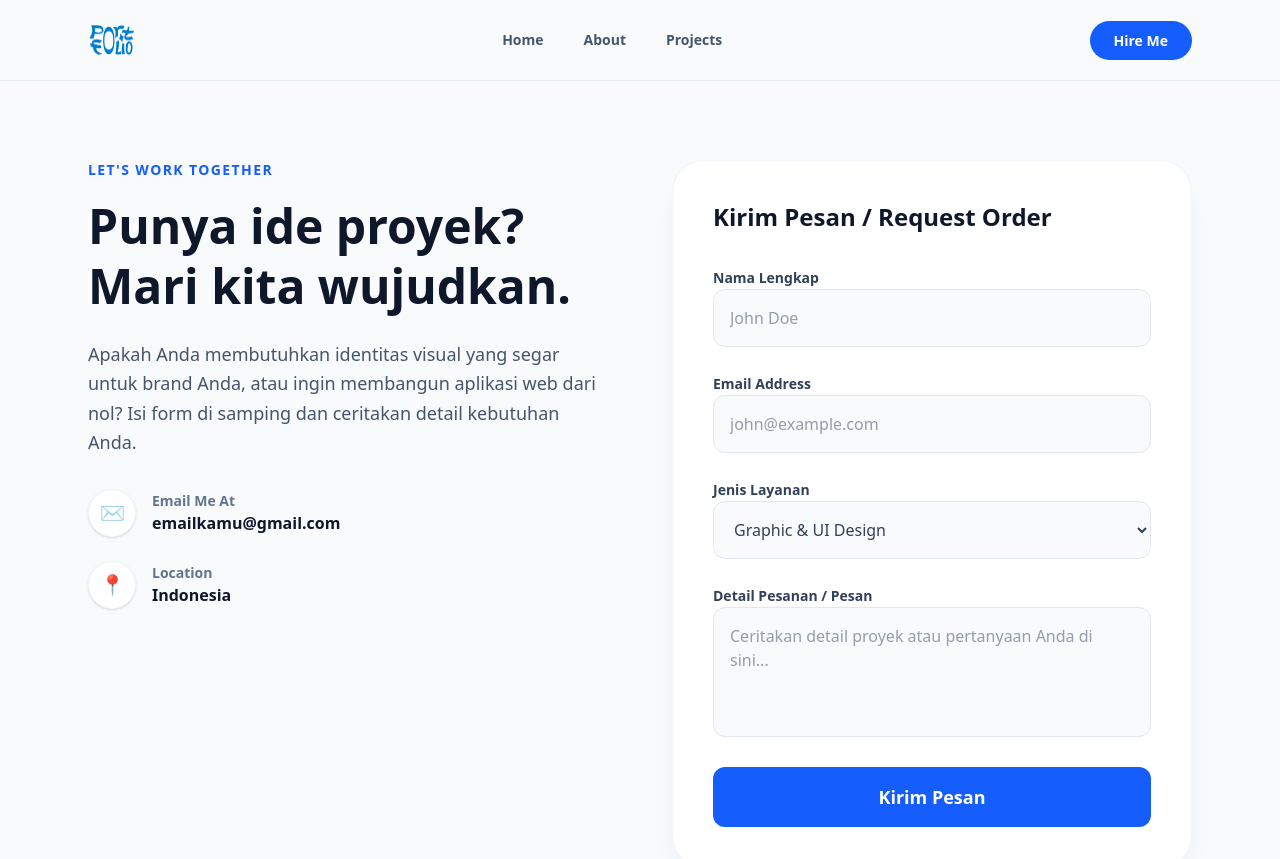
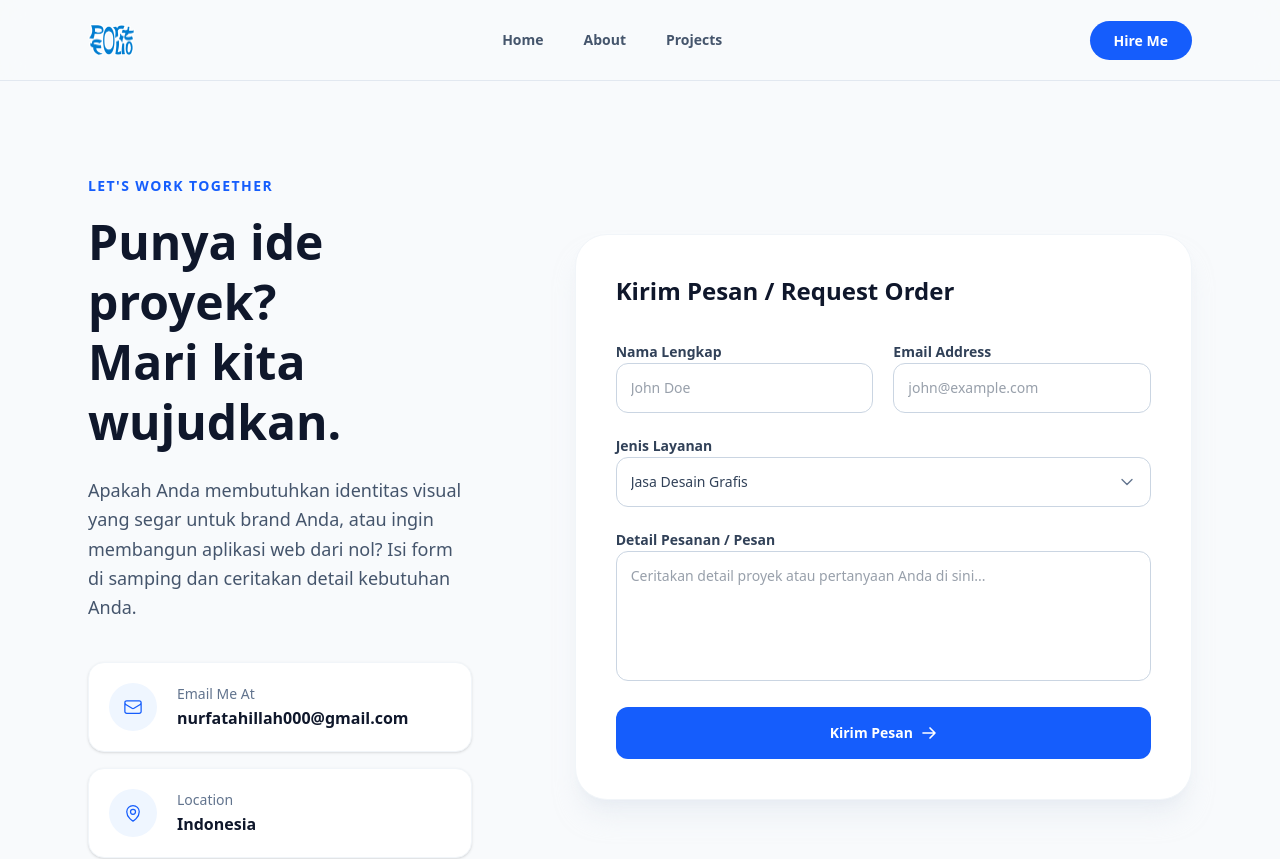
Before and after one commit to Nathh-n/nathnporto, a Next.js app: page /order in a window 1280 px wide. Shown: the top 859 px of the page. Built offline with nearby package versions, Linux system fonts and the light colour scheme.

Commit message:
dashboarduser

```diff
--- a/src/app/(user)/order/page.tsx
+++ b/src/app/(user)/order/page.tsx
@@ -1,14 +1,13 @@
 "use client";
 
 import { useState } from "react";
-// Import supabase jika nanti form ini mau langsung disimpan ke database
 // import { supabase } from "@/lib/supabase";
 
 export default function OrderPage() {
   const [formData, setFormData] = useState({
     name: "",
     email: "",
-    service: "Graphic Design",
+    service: "Jasa Desain Grafis", // Disesuaikan dengan opsi statis
     message: ""
   });
 
@@ -21,11 +20,11 @@ export default function OrderPage() {
   };
 
   return (
-    <div className="min-h-[calc(100vh-6rem)] bg-slate-50 py-16">
-      <div className="max-w-6xl mx-auto px-6 grid grid-cols-1 lg:grid-cols-2 gap-16 items-start">
+    <div className="min-h-[calc(100vh-6rem)] bg-slate-50 py-12 md:py-20 flex items-center">
+      <div className="max-w-6xl mx-auto px-6 w-full grid grid-cols-1 lg:grid-cols-12 gap-12 lg:gap-16 items-center">
 
-        {/* Bagian Kiri: Teks Informasi */}
-        <div>
+        {/* Bagian Kiri: Teks & Info Kontak */}
+        <div className="lg:col-span-5 flex flex-col h-full justify-center">
           <span className="text-blue-600 font-bold tracking-widest uppercase text-sm mb-4 block">
             Let's Work Together
           </span>
@@ -33,40 +32,54 @@ export default function OrderPage() {
             Punya ide proyek? <br />
             Mari kita wujudkan.
           </h1>
-          <p className="text-lg text-slate-600 mb-8 leading-relaxed">
+          <p className="text-lg text-slate-600 mb-10 leading-relaxed max-w-sm">
             Apakah Anda membutuhkan identitas visual yang segar untuk brand Anda, atau ingin membangun aplikasi web dari nol? Isi form di samping dan ceritakan detail kebutuhan Anda.
           </p>
 
-          <div className="space-y-6">
-            <div className="flex items-center gap-4">
-              <div className="w-12 h-12 bg-white rounded-full flex items-center justify-center shadow-sm text-xl border border-slate-100">✉️</div>
+          {/* Info Kontak Cards (Menggunakan SVG Icons) */}
+          <div className="space-y-4 max-w-sm">
+            {/* Card Email */}
+            <div className="bg-white p-5 rounded-2xl shadow-sm border border-slate-100 flex items-center gap-5 hover:shadow-md transition-shadow">
+              <div className="w-12 h-12 bg-blue-50 rounded-full flex items-center justify-center text-blue-600 shrink-0">
+                <svg xmlns="http://www.w3.org/2000/svg" fill="none" viewBox="0 0 24 24" strokeWidth={1.5} stroke="currentColor" className="w-5 h-5">
+                  <path strokeLinecap="round" strokeLinejoin="round" d="M21.75 6.75v10.5a2.25 2.25 0 0 1-2.25 2.25h-15a2.25 2.25 0 0 1-2.25-2.25V6.75m19.5 0A2.25 2.25 0 0 0 19.5 4.5h-15a2.25 2.25 0 0 0-2.25 2.25m19.5 0v.243a2.25 2.25 0 0 1-1.07 1.916l-7.5 4.615a2.25 2.25 0 0 1-2.36 0L3.32 8.91a2.25 2.25 0 0 1-1.07-1.916V6.75" />
+                </svg>
+              </div>
               <div>
-                <p className="text-sm font-bold text-slate-500">Email Me At</p>
-                <p className="text-slate-900 font-semibold">emailkamu@gmail.com</p>
+                <p className="text-sm text-slate-500 mb-0.5 font-medium">Email Me At</p>
+                <p className="text-slate-900 font-bold text-base">nurfatahillah000@gmail.com</p>
               </div>
             </div>
-            <div className="flex items-center gap-4">
-              <div className="w-12 h-12 bg-white rounded-full flex items-center justify-center shadow-sm text-xl border border-slate-100">📍</div>
+
+            {/* Card Location */}
+            <div className="bg-white p-5 rounded-2xl shadow-sm border border-slate-100 flex items-center gap-5 hover:shadow-md transition-shadow">
+              <div className="w-12 h-12 bg-blue-50 rounded-full flex items-center justify-center text-blue-600 shrink-0">
+                <svg xmlns="http://www.w3.org/2000/svg" fill="none" viewBox="0 0 24 24" strokeWidth={1.5} stroke="currentColor" className="w-5 h-5">
+                  <path strokeLinecap="round" strokeLinejoin="round" d="M15 10.5a3 3 0 1 1-6 0 3 3 0 0 1 6 0Z" />
+                  <path strokeLinecap="round" strokeLinejoin="round" d="M19.5 10.5c0 7.142-7.5 11.25-7.5 11.25S4.5 17.642 4.5 10.5a7.5 7.5 0 1 1 15 0Z" />
+                </svg>
+              </div>
               <div>
-                <p className="text-sm font-bold text-slate-500">Location</p>
-                <p className="text-slate-900 font-semibold">Indonesia</p>
+                <p className="text-sm text-slate-500 mb-0.5 font-medium">Location</p>
+                <p className="text-slate-900 font-bold text-base">Indonesia</p>
               </div>
             </div>
           </div>
         </div>
 
         {/* Bagian Kanan: Form Order */}
-        <div className="bg-white p-8 md:p-10 rounded-[2rem] border border-slate-100 shadow-xl shadow-slate-200/40">
+        <div className="lg:col-span-7 bg-white p-8 md:p-10 rounded-[2rem] shadow-xl shadow-slate-200/50 border border-slate-100">
           <h2 className="text-2xl font-bold text-slate-900 mb-8">Kirim Pesan / Request Order</h2>
 
-          <form onSubmit={handleSubmit} className="space-y-6">
+          <form onSubmit={handleSubmit} className="space-y-5">
 
+            <div className="grid grid-cols-1 md:grid-cols-2 gap-5">
               <div className="space-y-2">
-              <label className="text-sm font-bold text-slate-700">Nama Lengkap</label>
+                <label className="text-sm font-semibold text-slate-700">Nama Lengkap</label>
                 <input
                   type="text"
                   required
-                className="w-full bg-slate-50 border border-slate-200 rounded-xl p-4 text-slate-700 focus:outline-none focus:border-blue-500 focus:ring-2 focus:ring-blue-200 transition-all"
+                  className="w-full bg-white border border-slate-300 rounded-xl p-3.5 text-slate-700 focus:outline-none focus:border-blue-600 focus:ring-1 focus:ring-blue-600 transition-all text-sm"
                   placeholder="John Doe"
                   value={formData.name}
                   onChange={(e) => setFormData({...formData, name: e.target.value})}
@@ -74,37 +87,43 @@ export default function OrderPage() {
               </div>
 
               <div className="space-y-2">
-              <label className="text-sm font-bold text-slate-700">Email Address</label>
+                <label className="text-sm font-semibold text-slate-700">Email Address</label>
                 <input
                   type="email"
                   required
-                className="w-full bg-slate-50 border border-slate-200 rounded-xl p-4 text-slate-700 focus:outline-none focus:border-blue-500 focus:ring-2 focus:ring-blue-200 transition-all"
+                  className="w-full bg-white border border-slate-300 rounded-xl p-3.5 text-slate-700 focus:outline-none focus:border-blue-600 focus:ring-1 focus:ring-blue-600 transition-all text-sm"
                   placeholder="john@example.com"
                   value={formData.email}
                   onChange={(e) => setFormData({...formData, email: e.target.value})}
                 />
               </div>
+            </div>
 
             <div className="space-y-2">
-              <label className="text-sm font-bold text-slate-700">Jenis Layanan</label>
+              <label className="text-sm font-semibold text-slate-700">Jenis Layanan</label>
+              <div className="relative">
                 <select
-                className="w-full bg-slate-50 border border-slate-200 rounded-xl p-4 text-slate-700 focus:outline-none focus:border-blue-500 focus:ring-2 focus:ring-blue-200 transition-all font-medium"
+                  className="w-full bg-white border border-slate-300 rounded-xl p-3.5 text-slate-700 focus:outline-none focus:border-blue-600 focus:ring-1 focus:ring-blue-600 transition-all text-sm appearance-none cursor-pointer"
                   value={formData.service}
                   onChange={(e) => setFormData({...formData, service: e.target.value})}
                 >
-                <option value="Graphic Design">Graphic & UI Design</option>
-                <option value="Web Development">Web Development</option>
-                <option value="IoT/Hardware">IoT Prototyping</option>
-                <option value="Other">Lainnya</option>
+                  <option value="Jasa Desain Grafis">Jasa Desain Grafis</option>
+                  <option value="Jasa Pembuatan Website / Coding">Jasa Pembuatan Website / Coding</option>
                 </select>
+                <div className="absolute inset-y-0 right-4 flex items-center pointer-events-none text-slate-500">
+                  <svg xmlns="http://www.w3.org/2000/svg" fill="none" viewBox="0 0 24 24" strokeWidth={2} stroke="currentColor" className="w-4 h-4">
+                    <path strokeLinecap="round" strokeLinejoin="round" d="m19.5 8.25-7.5 7.5-7.5-7.5" />
+                  </svg>
+                </div>
+              </div>
             </div>
 
             <div className="space-y-2">
-              <label className="text-sm font-bold text-slate-700">Detail Pesanan / Pesan</label>
+              <label className="text-sm font-semibold text-slate-700">Detail Pesanan / Pesan</label>
               <textarea
                 required
-                rows={4}
-                className="w-full bg-slate-50 border border-slate-200 rounded-xl p-4 text-slate-700 focus:outline-none focus:border-blue-500 focus:ring-2 focus:ring-blue-200 transition-all resize-none"
+                rows={5}
+                className="w-full bg-white border border-slate-300 rounded-xl p-3.5 text-slate-700 focus:outline-none focus:border-blue-600 focus:ring-1 focus:ring-blue-600 transition-all text-sm resize-none"
                 placeholder="Ceritakan detail proyek atau pertanyaan Anda di sini..."
                 value={formData.message}
                 onChange={(e) => setFormData({...formData, message: e.target.value})}
@@ -113,9 +132,12 @@ export default function OrderPage() {
 
             <button
               type="submit"
-              className="w-full bg-blue-600 text-white font-bold text-lg rounded-xl py-4 hover:bg-blue-700 hover:shadow-lg hover:-translate-y-1 transition-all"
+              className="w-full bg-blue-600 text-white font-bold text-sm rounded-xl py-4 mt-2 hover:bg-blue-700 hover:shadow-lg hover:shadow-blue-600/30 transition-all duration-300 flex justify-center items-center gap-2"
             >
-              Kirim Pesan
+              <span>Kirim Pesan</span>
+              <svg xmlns="http://www.w3.org/2000/svg" fill="none" viewBox="0 0 24 24" strokeWidth={2.5} stroke="currentColor" className="w-4 h-4">
+                <path strokeLinecap="round" strokeLinejoin="round" d="M13.5 4.5 21 12m0 0-7.5 7.5M21 12H3" />
+              </svg>
             </button>
 
           </form>
--- a/src/app/(user)/page.tsx
+++ b/src/app/(user)/page.tsx
@@ -2,6 +2,7 @@
 
 import { useState } from "react";
 import Link from "next/link";
+import Image from "next/image";
 import ProjectList from "@/components/ProjectList";
 
 export default function HomePage() {
@@ -52,8 +53,15 @@ export default function HomePage() {
           <div className="flex justify-center lg:justify-end order-1 lg:order-2">
             <div className="relative w-72 h-72 md:w-96 md:h-96">
               <div className="absolute inset-0 bg-blue-200 rounded-full blur-3xl opacity-60 transform translate-x-4 translate-y-4"></div>
-              <div className="relative w-full h-full bg-white rounded-[2rem] border-8 border-white shadow-xl overflow-hidden rotate-3 hover:rotate-0 transition-transform duration-500 flex items-center justify-center text-slate-400 font-medium">
-                [ Tempat Foto Kamu ]
+              <div className="relative w-full h-full bg-white rounded-[2rem] border-8 border-white shadow-xl overflow-hidden rotate-3 hover:rotate-0 transition-transform duration-500">
+                <Image
+                  src="/fotoprofile.png"
+                  alt="Foto Profil"
+                  width={500}
+                  height={500}
+                  className="w-full h-full object-cover"
+                  priority
+                />
               </div>
               <div className="absolute -bottom-6 -left-6 bg-white p-4 rounded-xl shadow-lg border border-slate-100 flex items-center gap-3">
                 <div className="w-3 h-3 bg-green-500 rounded-full animate-pulse"></div>
@@ -156,7 +164,7 @@ export default function HomePage() {
                 </div>
                 <div>
                   <p className="text-xs font-bold text-slate-500 uppercase tracking-wider mb-1">Email Me</p>
-                  <p className="text-slate-900 font-bold">hello@portofolio.com</p>
+                  <p className="text-slate-900 font-bold">nurfatahillah000@gmail.com</p>
                 </div>
               </div>
 
```
Also changed, not shown: 1 other file (tests, documents, lock files or other folders). Lines whose indentation alone changed are shown as unchanged.
